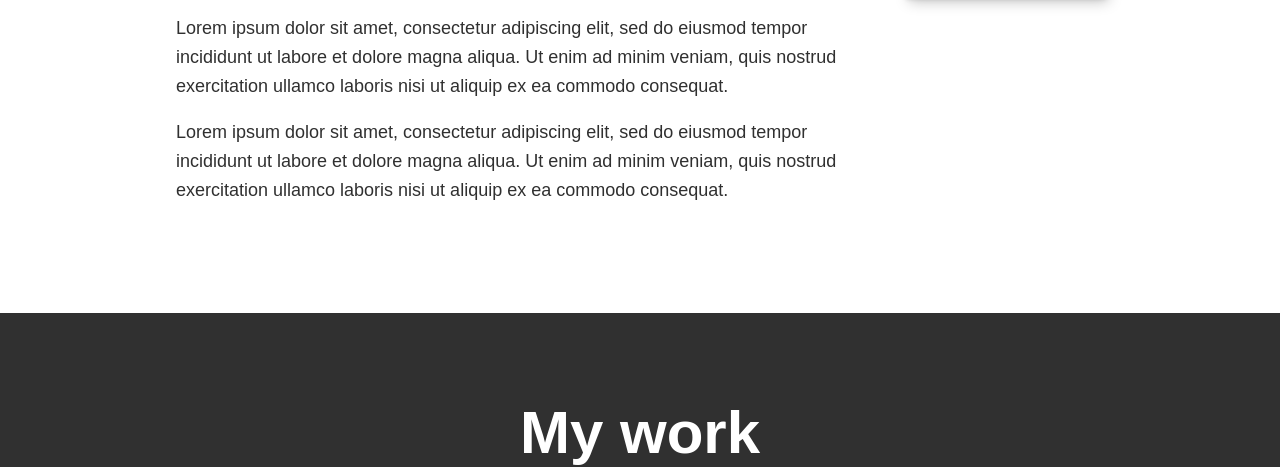
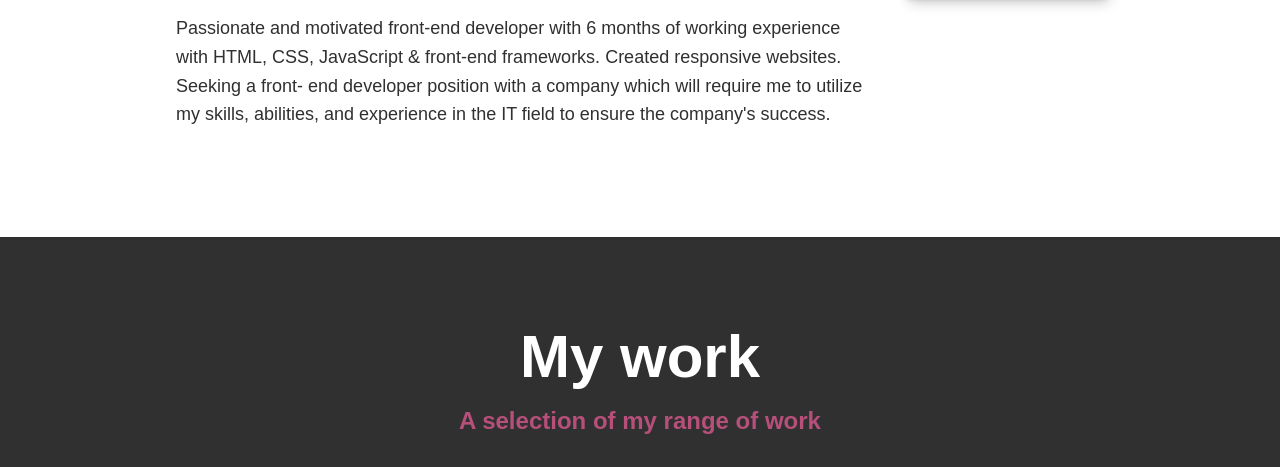
Before and after one commit to shubhamstark007/portfolio, a plain HTML site: page index.html in a window 1280 px wide. Shown: the part 1697-2164 px from the top of the page. Drawn offline with nearby package versions, Linux system fonts and the light colour scheme.

Commit message:
Update index.html

```diff
--- a/index.html
+++ b/index.html
@@ -30,7 +30,7 @@
         <!-- Introduction -->
         <section class="intro" id="home">
             <h1 class="section__title section__title--intro">
-                Hi, I am <strong>Shubham Stark</strong>
+                Hi, I am <strong>Shubham Parteti</strong>
             </h1>
             <p class="section__subtitle section__subtitle--intro">front-end developer</p>
             <img src="img/Tom Holland.jfif" alt="a picture of shubham's favourite child" class="intro__img">
@@ -67,8 +67,18 @@
            <p class="section__subtitle section__subtitle--about">Front end developer from M.P.(India)</p>
 
            <div class="about-me__body">
-               <p>Lorem ipsum dolor sit amet, consectetur adipiscing elit, sed do eiusmod tempor incididunt ut labore et dolore magna aliqua. Ut enim ad minim veniam, quis nostrud exercitation ullamco laboris nisi ut aliquip ex ea commodo consequat.</p>
-               <p>Lorem ipsum dolor sit amet, consectetur adipiscing elit, sed do eiusmod tempor incididunt ut labore et dolore magna aliqua. Ut enim ad minim veniam, quis nostrud exercitation ullamco laboris nisi ut aliquip ex ea commodo consequat.</p>
+           <p>
+           Passionate and motivated front-end
+developer with 6 months of working
+experience with HTML, CSS, JavaScript
+&amp; front-end frameworks. Created
+responsive websites. Seeking a front-
+end developer position with a
+company which will require me to
+utilize my skills, abilities, and
+experience in the IT field to ensure the
+company&#39;s success.
+           </p>
            </div>
 
            <img src="img/tom.png" alt="he's happy atm" class="about-me__img">
@@ -138,7 +148,7 @@
         <!-- Footer -->
         <footer class="footer">
             <!-- replace with your own email address -->
-            <a href="Starkshubham007@gmail.com,shubhamparteti12@gmail.com" class="footer__link">Starkshubham007@gmail.com</a>
+            <a href="Starkshubham007@gmail.com,shubhamparteti12@gmail.com" class="footer__link">Shubhamparteti12@gmail.com</a>
             <ul class="social-list">
                 <li class="social-list__item">
                     <a class="social-list__link" href="https://codepen.io">
```
